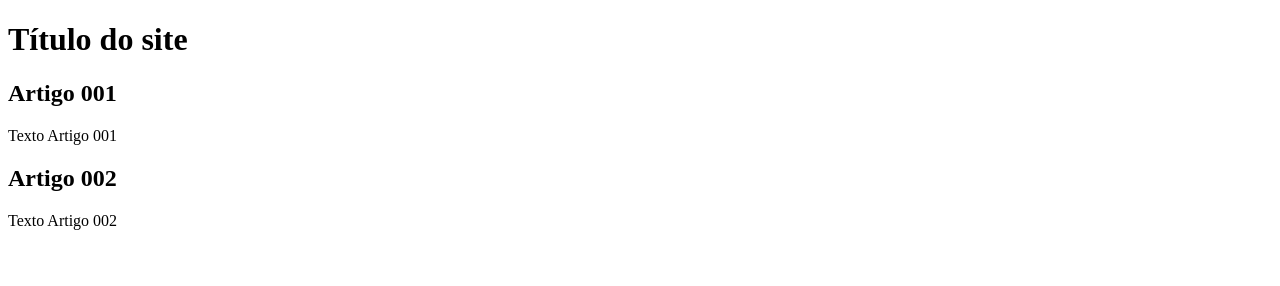
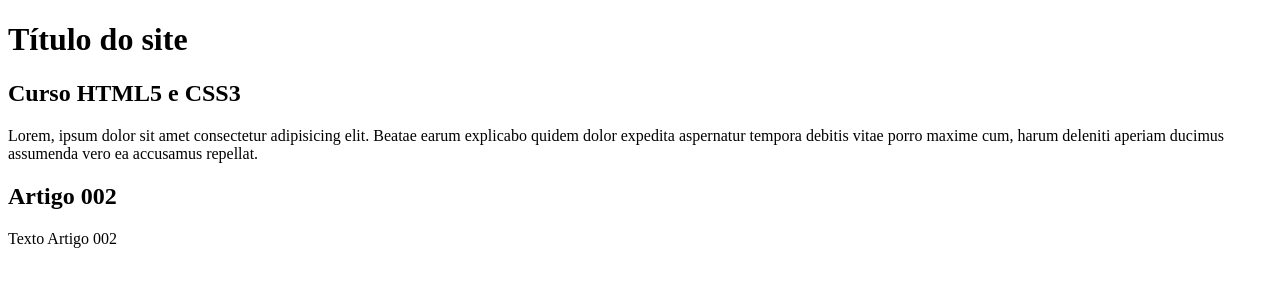
Before and after one commit to Josewesley2020/projeto-site, a plain HTML site: page index.html in a window 1280 px wide. Drawn offline with Linux system fonts and the light colour scheme.

Commit message:
comecei a escrever o conteudo

```diff
--- a/index.html
+++ b/index.html
@@ -3,7 +3,7 @@
 <head>
     <meta charset="UTF-8">
     <meta name="viewport" content="width=device-width, initial-scale=1.0">
-    <title>Título do Site</title>
+    <title>Cursos Grátis</title>
 </head>
 <body>
     <main>
@@ -11,8 +11,10 @@
             <h1>Título do site</h1>
         </header>
         <article>
-            <h2> Artigo 001</h2>
-            <p>Texto Artigo 001</p>
+            <h2> Curso HTML5 e CSS3</h2>
+            <p>Lorem, ipsum dolor sit amet consectetur adipisicing elit. Beatae earum explicabo quidem dolor expedita aspernatur
+                tempora debitis vitae porro maxime cum, harum deleniti
+                 aperiam ducimus assumenda vero ea accusamus repellat.</p>
         </article>
         <article>
             <h2>Artigo 002</h2>
```
